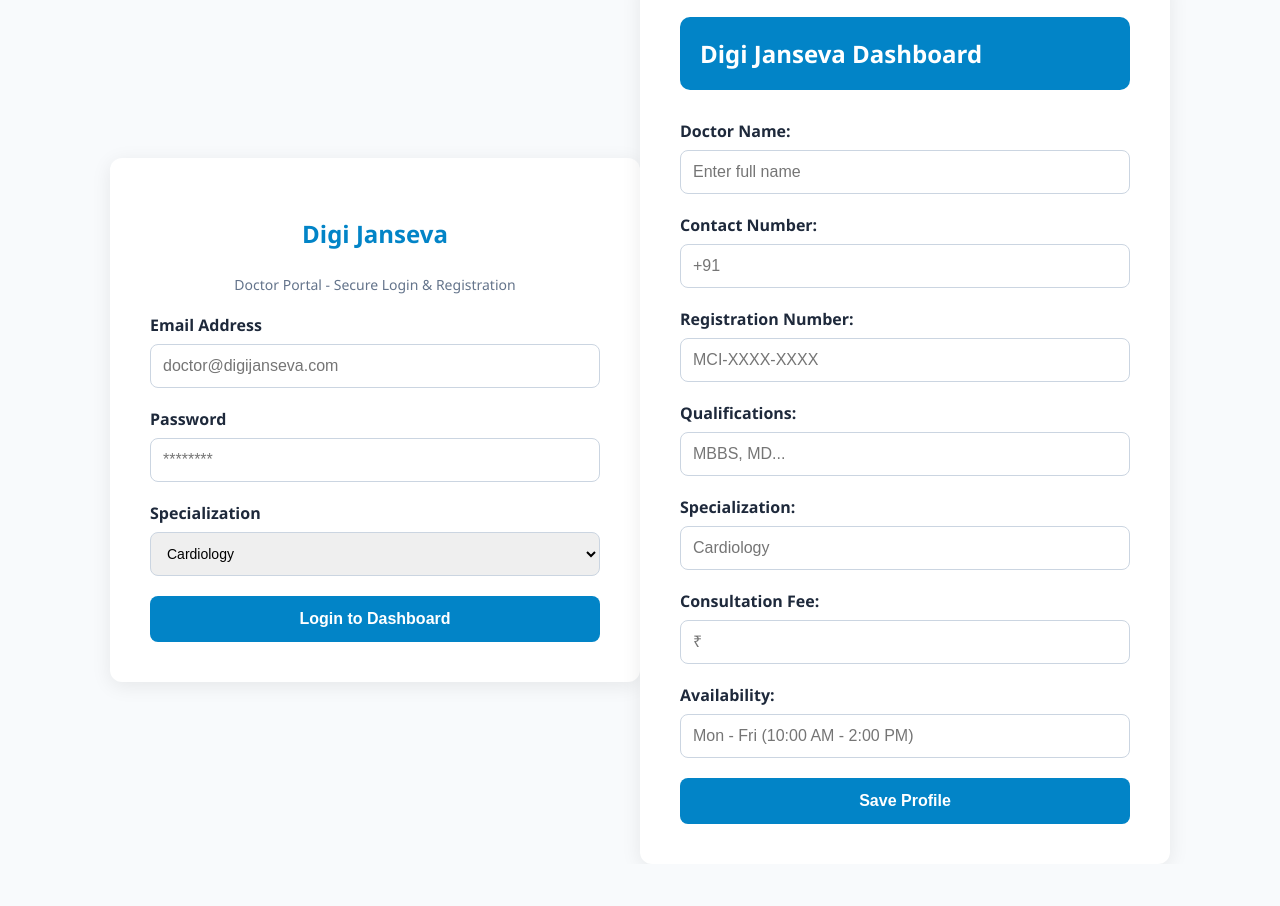
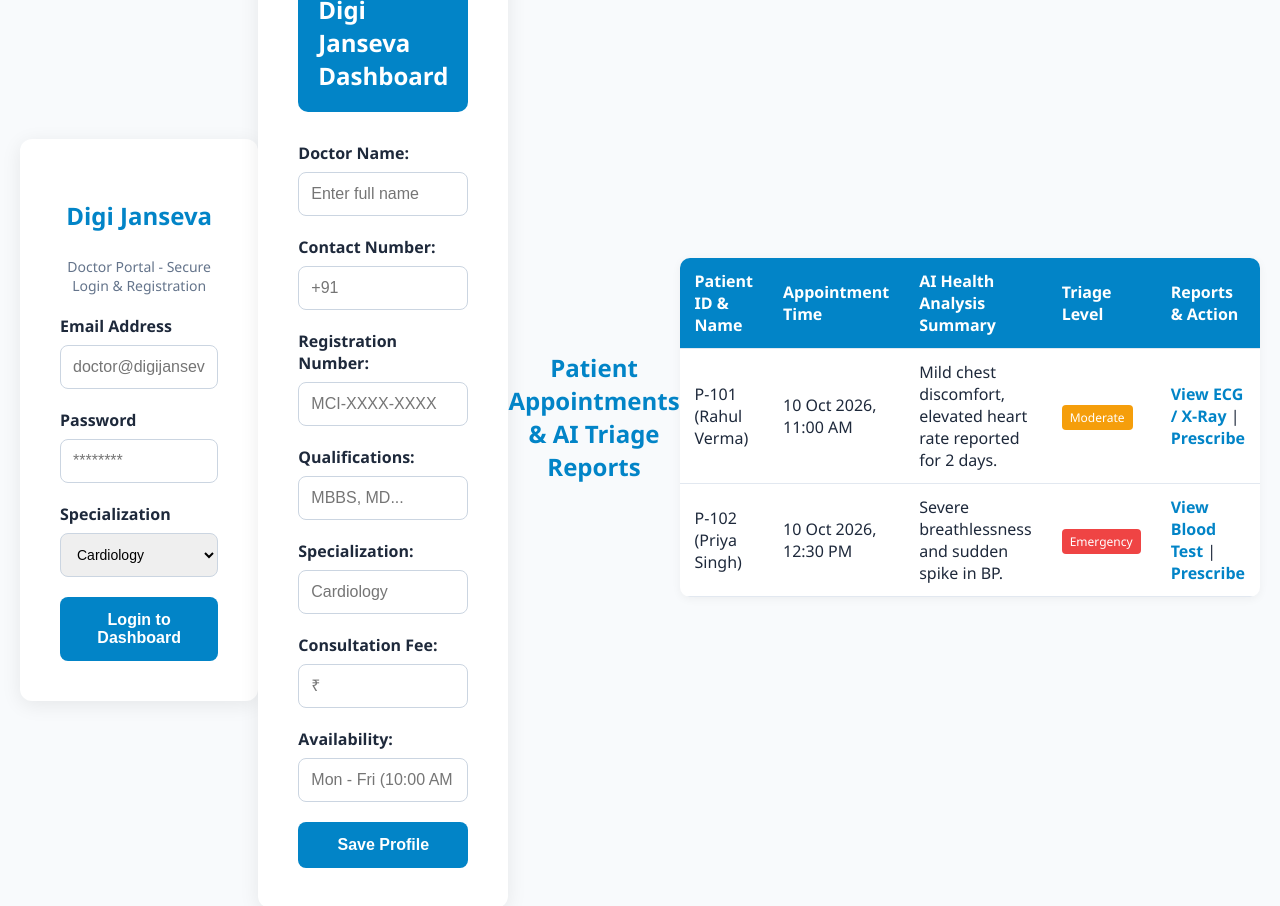
Before and after one commit to ishreyaaver/medical_triage_project_doctor, a plain HTML site: page index.html in a window 1280 px wide. Before the commit the page ends 864 px from the top, so only its background shows below. Drawn offline with Linux system fonts and the light colour scheme.

Commit message:
Update index.html

```diff
--- a/index.html
+++ b/index.html
@@ -300,3 +300,93 @@
 
 </body>
 </html>
+<!DOCTYPE html>
+<html lang="en">
+<head>
+    <meta charset="UTF-8">
+    <meta name="viewport" content="width=device-width, initial-scale=1.0">
+    <title>Digi Janseva - Appointments & Reports</title>
+    <style>
+        body {
+            font-family: 'Segoe UI', Tahoma, Geneva, Verdana, sans-serif;
+            background-color: #f8fafc;
+            margin: 0;
+            padding: 20px;
+            color: #1e293b;
+        }
+        h2 {
+            color: #0284c7;
+        }
+        table {
+            width: 100%;
+            border-collapse: collapse;
+            background: white;
+            border-radius: 10px;
+            overflow: hidden;
+            box-shadow: 0 2px 10px rgba(0,0,0,0.05);
+            margin-top: 15px;
+        }
+        th, td {
+            padding: 12px 15px;
+            text-align: left;
+            border-bottom: 1px solid #e2e8f0;
+        }
+        th {
+            background-color: #0284c7;
+            color: white;
+        }
+        .badge-emergency {
+            background: #ef4444;
+            color: white;
+            padding: 4px 8px;
+            border-radius: 4px;
+            font-size: 12px;
+        }
+        .badge-moderate {
+            background: #f59e0b;
+            color: white;
+            padding: 4px 8px;
+            border-radius: 4px;
+            font-size: 12px;
+        }
+        a {
+            color: #0284c7;
+            text-decoration: none;
+            font-weight: bold;
+        }
+    </style>
+</head>
+<body>
+
+    <h2>Patient Appointments & AI Triage Reports</h2>
+
+    <table>
+        <thead>
+            <tr>
+                <th>Patient ID & Name</th>
+                <th>Appointment Time</th>
+                <th>AI Health Analysis Summary</th>
+                <th>Triage Level</th>
+                <th>Reports & Action</th>
+            </tr>
+        </thead>
+        <tbody>
+            <tr>
+                <td>P-101 (Rahul Verma)</td>
+                <td>10 Oct 2026, 11:00 AM</td>
+                <td>Mild chest discomfort, elevated heart rate reported for 2 days.</td>
+                <td><span class="badge-moderate">Moderate</span></td>
+                <td><a href="#">View ECG / X-Ray</a> | <a href="#">Prescribe</a></td>
+            </tr>
+            <tr>
+                <td>P-102 (Priya Singh)</td>
+                <td>10 Oct 2026, 12:30 PM</td>
+                <td>Severe breathlessness and sudden spike in BP.</td>
+                <td><span class="badge-emergency">Emergency</span></td>
+                <td><a href="#">View Blood Test</a> | <a href="#">Prescribe</a></td>
+            </tr>
+        </tbody>
+    </table>
+
+</body>
+</html>
```
